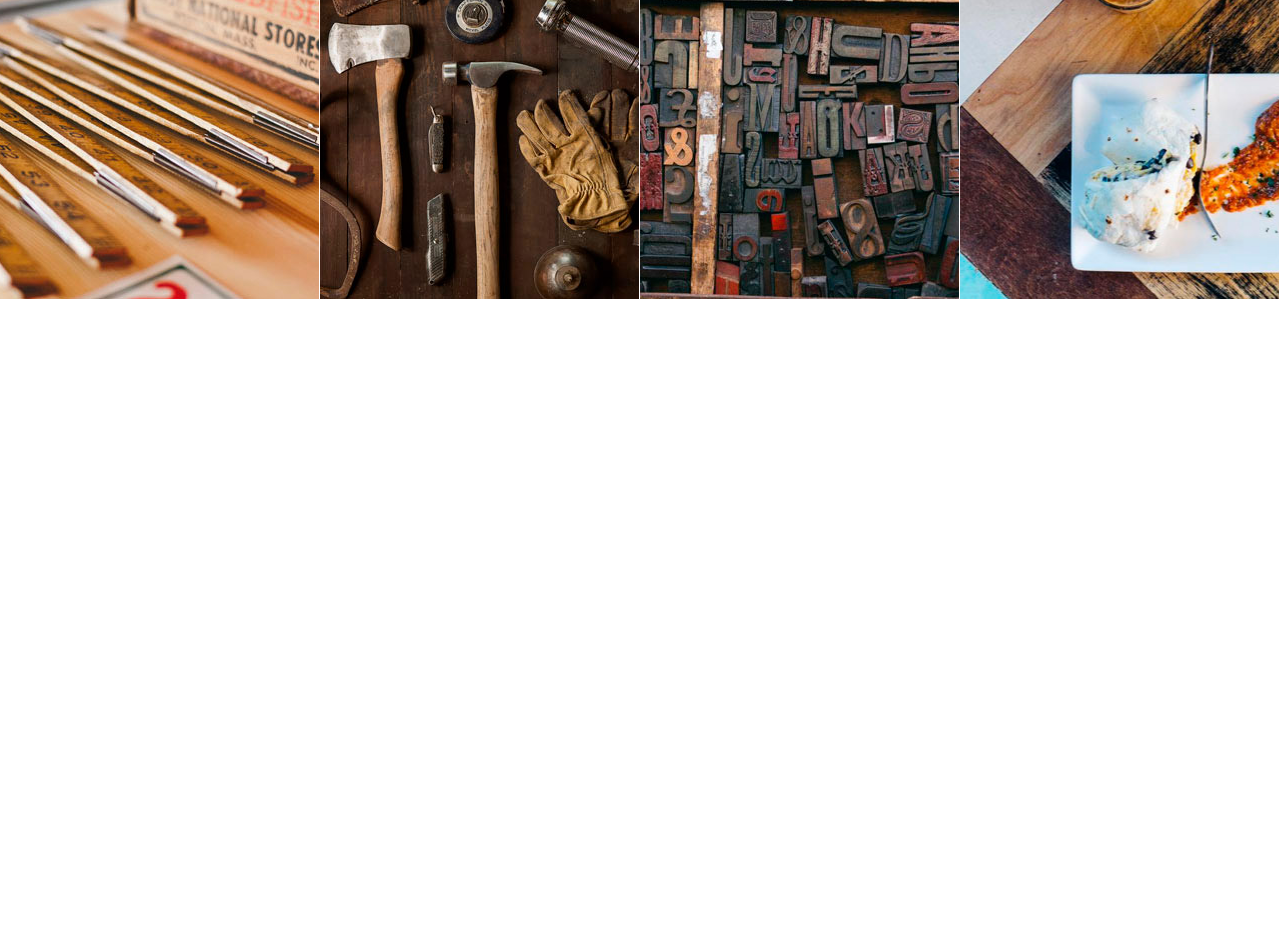
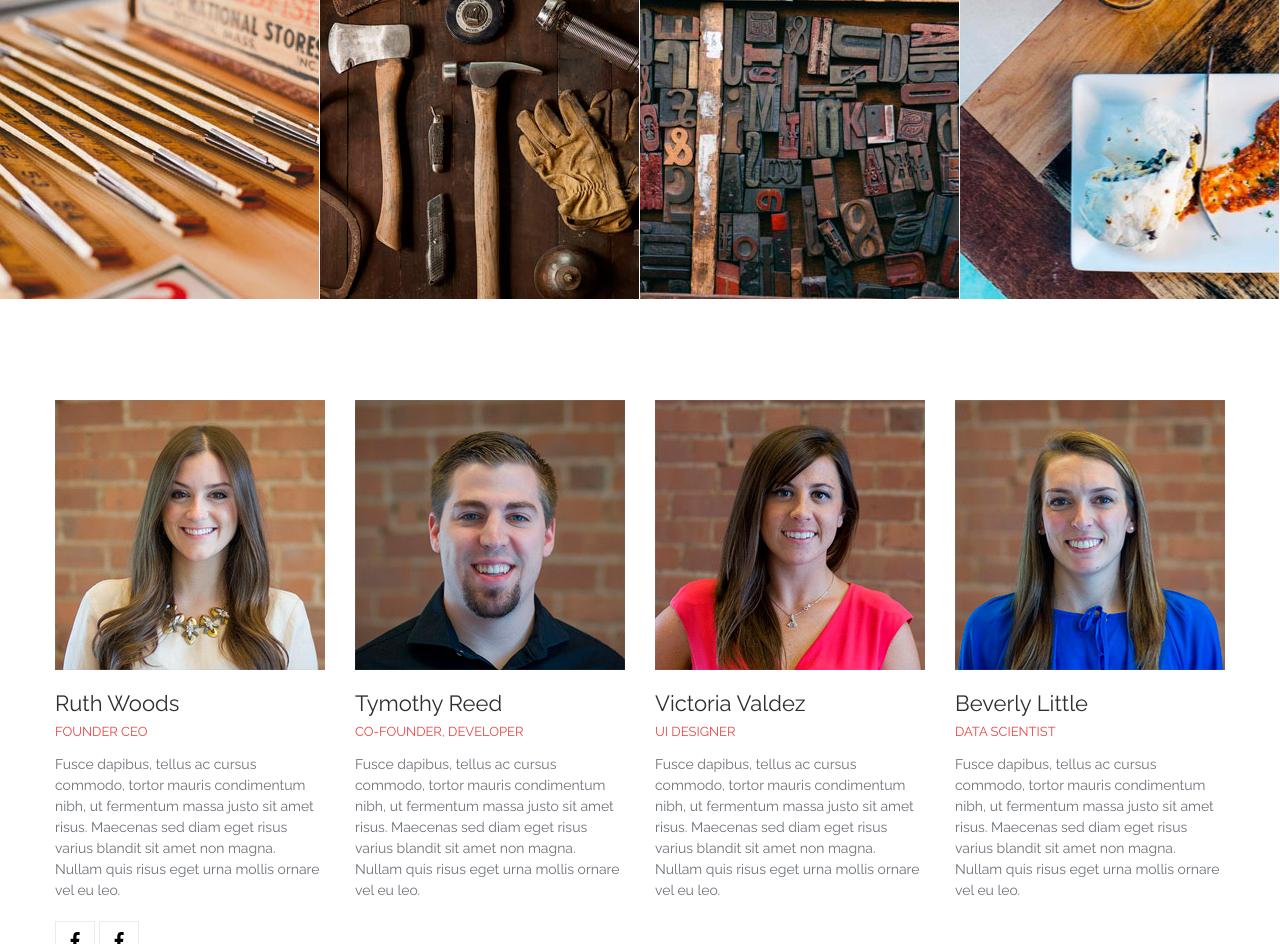
Before and after one commit to JGurman/Web2020, a plain HTML site: page index.html in a window 1280 px wide. Shown: the part 1856-2800 px from the top of the page. Before the commit the page ends 2156 px from the top, so only its background shows below. Drawn offline with nearby package versions, Linux system fonts and the light colour scheme.

Commit message:
commit 3

```diff
--- a/index.html
+++ b/index.html
@@ -9,9 +9,16 @@
     <meta name="viewport" content="width=device-width, initial-scale=1.0">
     <title>ActiveBox</title>
 </head>
-
 <body>
 
+    <!-- Sprite -->
+    <svg style="display: none;">
+
+        <symbol id="facebook">
+
+        </symbol>
+
+    </svg>
     <!-- Header -->
     <header class="header">
         <div class="container">
@@ -163,10 +170,77 @@
             <div class="works__text">User Interface Design</div>
         </div>
     </div>
-</div> <!-- /.works-->
+</div> <!-- /.works -->
 
+<!-- Team -->
+<div class="team">
+    <div class="container">
+        <div class="team__inner">
 
+            <div class="team__item">
+                <img class="team__photo" src="img/team/team-1.jpg" alt="">
+                <div class="team__name">Ruth Woods</div>
+                <div class="team__prof">Founder CEO</div>
+                <div class="team__text">
+                    <p>Fusce dapibus, tellus ac cursus commodo, tortor mauris
+                         condimentum nibh, ut fermentum massa justo sit amet risus.
+                         Maecenas sed diam eget risus varius blandit sit amet non magna.
+                         Nullam quis risus eget urna mollis ornare vel eu leo.</p>
+                </div>
+                <div class="social">
+                    <a class="social__item" href="">
+                        <img src="img/facebook.svg" height="18" alt="">
+                    </a>
+                    <a class="social__item" href="">
+                        <img src="img/facebook.svg" height="18" alt="">
+                    </a>
+                </div>
+            </div>
 
+            <div class="team__item">
+                <img class="team__photo" src="img/team/team-2.jpg" alt="">
+                <div class="team__name">Tymothy Reed</div>
+                <div class="team__prof">Co-Founder, Developer</div>
+                <div class="team__text">
+                    <p>Fusce dapibus, tellus ac cursus commodo, tortor mauris
+                         condimentum nibh, ut fermentum massa justo sit amet risus.
+                         Maecenas sed diam eget risus varius blandit sit amet non magna.
+                         Nullam quis risus eget urna mollis ornare vel eu leo.</p>
+                </div>
+                <div class="team__social"></div>
+            </div>
+
+            <div class="team__item">
+                <img class="team__photo" src="img/team/team-3.jpg" alt="">
+                <div class="team__name">Victoria Valdez</div>
+                <div class="team__prof">UI Designer</div>
+                <div class="team__text">
+                    <p>Fusce dapibus, tellus ac cursus commodo, tortor mauris
+                         condimentum nibh, ut fermentum massa justo sit amet risus.
+                         Maecenas sed diam eget risus varius blandit sit amet non magna.
+                         Nullam quis risus eget urna mollis ornare vel eu leo.</p>
+                </div>
+                <div class="team__social">
+
+                </div>
+            </div>
+
+            <div class="team__item">
+                <img class="team__photo" src="img/team/team-4.jpg" alt="">
+                <div class="team__name">Beverly Little</div>
+                <div class="team__prof">Data Scientist</div>
+                <div class="team__text">
+                    <p>Fusce dapibus, tellus ac cursus commodo, tortor mauris
+                         condimentum nibh, ut fermentum massa justo sit amet risus.
+                         Maecenas sed diam eget risus varius blandit sit amet non magna.
+                         Nullam quis risus eget urna mollis ornare vel eu leo.</p>
+                </div>
+                <div class="team__social"></div>
+            </div>
+
+        </div><!-- /.team__inner -->
+    </div><!-- /.container -->
+</div><!-- /.team -->
 
 
 </body>
--- a/style.css
+++ b/style.css
@@ -28,8 +28,9 @@ p {
 
 .container {
     width: 100%;
-    max-width: 1170px;
+    max-width: 1200px;
     margin: 0 auto;
+    padding: 0 15px;
 }
 
 /* Header
@@ -254,13 +255,72 @@ p {
 
 }
 
+/* Team
+================== */
 
+.team {
+    margin: 100px 0 70px;
+}
 
+.team__inner {
+    display: flex;
+    flex-wrap: wrap;
+    margin: 0 -15px;
+}
 
+.team__item {
+    width: 25%;
+    padding: 0 15px;
+    margin-bottom: 30px;
+}
 
+.team__photo {
+    display: block;
+    max-width: 100%;
+    height: auto;
+    margin-bottom: 20px;
+}
 
+.team__name {
+    margin-bottom: 8px;
 
+    font-size: 22px;
+    color: #2d3033;
+}
 
+.team__prof {
+    margin-bottom: 15px;
+
+    font-size: 13px;
+    color: #e84545;
+    text-transform: uppercase;
+}
+
+.team__text {
+    margin-bottom: 20px;
+
+    font-size: 14px;
+    line-height: 1.5;
+    color: #6c7279;
+}
+
+/* Team
+================== */
+
+.social {
+    display: flex;
+}
+
+.social__item {
+    display: flex;
+    justify-content: center;
+    align-items: center;
+    width: 40px;
+    height: 40px;
+    margin-right: 4px;
+
+    border: 1px solid #e8ecee;
+}
 
 
 
```
Also changed, not shown: img/facebook.svg (added), img/team/team-1.jpg (added), img/team/team-2.jpg (added), img/team/team-3.jpg (added), img/team/team-4.jpg (added).
